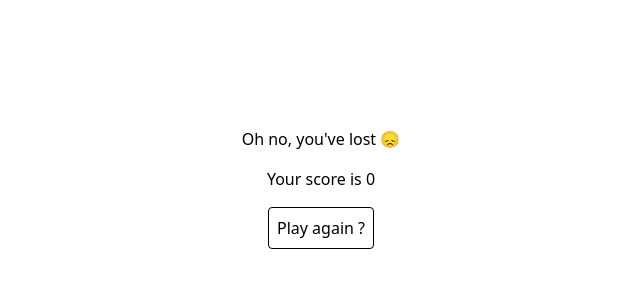
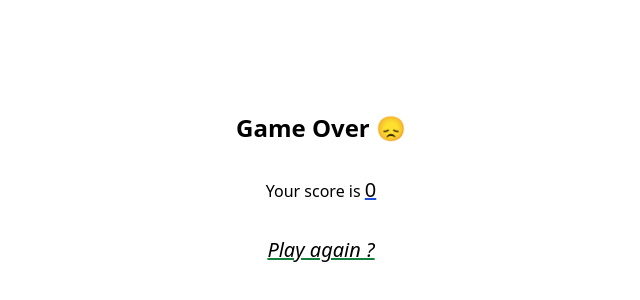
Before and after one commit to hugorince/How-Many-Capitals-Next, a Next.js app: page /gameOver in a window 1280 px wide. Shown: the part 212-512 px from the top of the page, without its empty margins (319-959 px from the left). Built offline with nearby package versions, Linux system fonts and the light colour scheme; no server answers.

Commit message:
correct usage of html elements + CSS on all pages

```diff
--- a/pages/components/highscores/NewHighScore.tsx
+++ b/pages/components/highscores/NewHighScore.tsx
@@ -12,6 +12,7 @@ export default function NewHighScore() {
   const handleSubmit = async (e: any) => {
     e.preventDefault();
     await insertScore({ score, name, difficulty });
+    setScore(0);
     router.push("/");
   };
 
@@ -22,8 +23,11 @@ export default function NewHighScore() {
   return (
     <>
       <div className="flex flex-col space-y-4 place-content-center items-center h-screen w-screen">
-        <h1>Congrats, You've got a Highscore!!</h1>
-        <p>Would you like to register it?</p>
+        <div className="text-4xl">🏆</div>
+        <h1 className="font-bold text-xl">
+          Congrats, You've got a Highscore!!
+        </h1>
+        <p className="italic">Would you like to register it?</p>
         <form
           action=""
           onSubmit={handleSubmit}
@@ -38,16 +42,13 @@ export default function NewHighScore() {
             className="border border-black p-2"
             placeholder="enter your name"
           />
-          <button
-            //type="Submit"
-            className="border border-black p-2 rounded hover:bg-black hover:text-white"
-          >
+          <button className="border border-black p-2 rounded hover:bg-black hover:text-white">
             Send
           </button>
         </form>
         <Link
           href={"/"}
-          className="border border-black p-2 rounded hover:bg-black hover:text-white"
+          className="italic underline decoration-red-500 cursor-pointer bottom-16 absolute text-xl"
           onClick={handleClick}
         >
           Play again ?
--- a/pages/components/quiz/Loose.tsx
+++ b/pages/components/quiz/Loose.tsx
@@ -11,12 +11,15 @@ const Loose = () => {
 
   return (
     <>
-      <div className="flex flex-col space-y-4 place-content-center items-center h-screen w-screen">
-        <div>Oh no, you've lost 😞</div>
-        <div>Your score is {score}</div>
+      <div className="flex flex-col space-y-8 place-content-center items-center h-screen w-screen">
+        <h1 className="text-2xl font-bold">Game Over 😞</h1>
+        <h2>
+          Your score is{" "}
+          <span className="underline decoration-blue-700 text-xl">{score}</span>
+        </h2>
         <Link
           href={"/"}
-          className="border border-black p-2 rounded hover:bg-black hover:text-white"
+          className="text-xl italic cursor-pointer underline decoration-green-700"
           onClick={handleClick}
         >
           Play again ?
--- a/pages/index.tsx
+++ b/pages/index.tsx
@@ -17,7 +17,7 @@ const Home = () => {
       <div className="flex flex-col space-y-8 h-screen w-screen items-center place-content-center p-4">
         <div>
           <h1 className="font-bold text-xl">Welcome to How Many Capitals</h1>
-          <p>find the most capitals in a row</p>
+          <h2 className="italic">find the most capitals in a row</h2>
         </div>
 
         <HighscoreDisplay />
--- a/pages/quiz.tsx
+++ b/pages/quiz.tsx
@@ -33,13 +33,14 @@ const Quiz = () => {
     shuffle: false,
   });
 
+  console.log({ alreadyGuessed });
   const handleChoiceClicked = useCallback(
     (v) => {
-      const clicked = v.target.value;
-      if (clicked === answer.capital) {
+      const buttonValue = v.target.value;
+      if (buttonValue === answer.capital) {
         resetButtonVisibility(buttonRef);
         setScore(score + 1);
-        setAlreadyGuessed((prev) => [...prev, clicked]);
+        setAlreadyGuessed((prev) => [...prev, buttonValue]);
         createAnswer({ alreadyGuessed, setAnswer });
       } else {
         setAlreadyGuessed([]);
@@ -59,7 +60,7 @@ const Quiz = () => {
 
   return (
     <>
-      <div className="flex flex-col space-y-8 h-screen w-screen items-center place-content-center p-4">
+      <div className="flex flex-col space-y-8 w-screen h-screen items-center justify-center p-4">
         <HighscoreQuizDisplay />
         <Bonuses
           bonus={bonus}
@@ -101,8 +102,11 @@ const Quiz = () => {
           />
         </div>
         <div>Your streak is : {score}</div>
-        <Link href="/gameover" className="border border-black rounded p-1">
-          End Game
+        <Link
+          href="/gameover"
+          className="italic underline decoration-red-500 cursor-pointer bottom-8 absolute"
+        >
+          End game
         </Link>
       </div>
     </>
```
